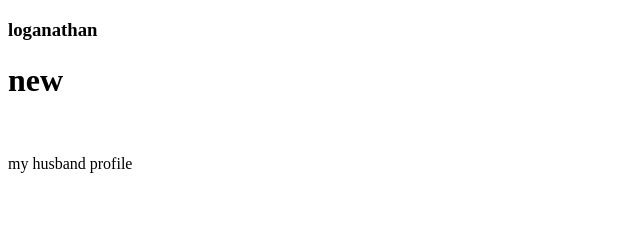
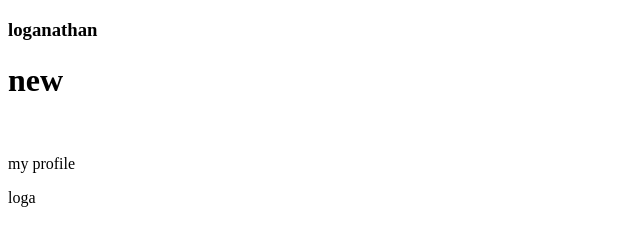
Before and after one commit to devika122998/first-project, a plain HTML site: page index.html in a window 1280 px wide. Shown: the full height of the page, 0-640 px from the left. Drawn offline with Linux system fonts and the light colour scheme.

Commit message:
added paragrph

```diff
--- a/index.html
+++ b/index.html
@@ -9,6 +9,7 @@
     <h3>loganathan</h3>
     <h1>new </h1>
     <img width="500px" src="profile.jfif" alt="">
-    <p>my husband profile</p>
+    <p>my  profile</p>
+    <p>loga</p>
 </body>
 </html>
```
